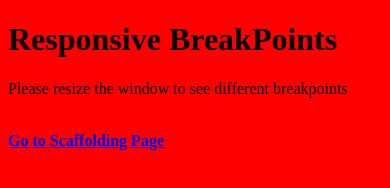
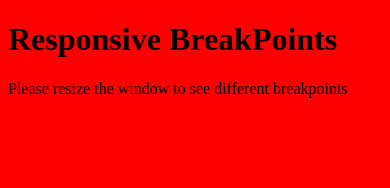
Before and after one commit to banharbiii/breakpoints, a plain HTML site: page responsive.html in a window 390 px wide. Drawn offline with nearby package versions, Linux system fonts and the light colour scheme.

Commit message:
Update responsive.html

```diff
--- a/responsive.html
+++ b/responsive.html
@@ -14,8 +14,3 @@
     </div>
 </body>
 </html>
-<br>
-
-<div style="font-weight: bolder; color: white;" >
-    <a href="scaffolding.html">Go to Scaffolding Page</a>
-</div>
```
